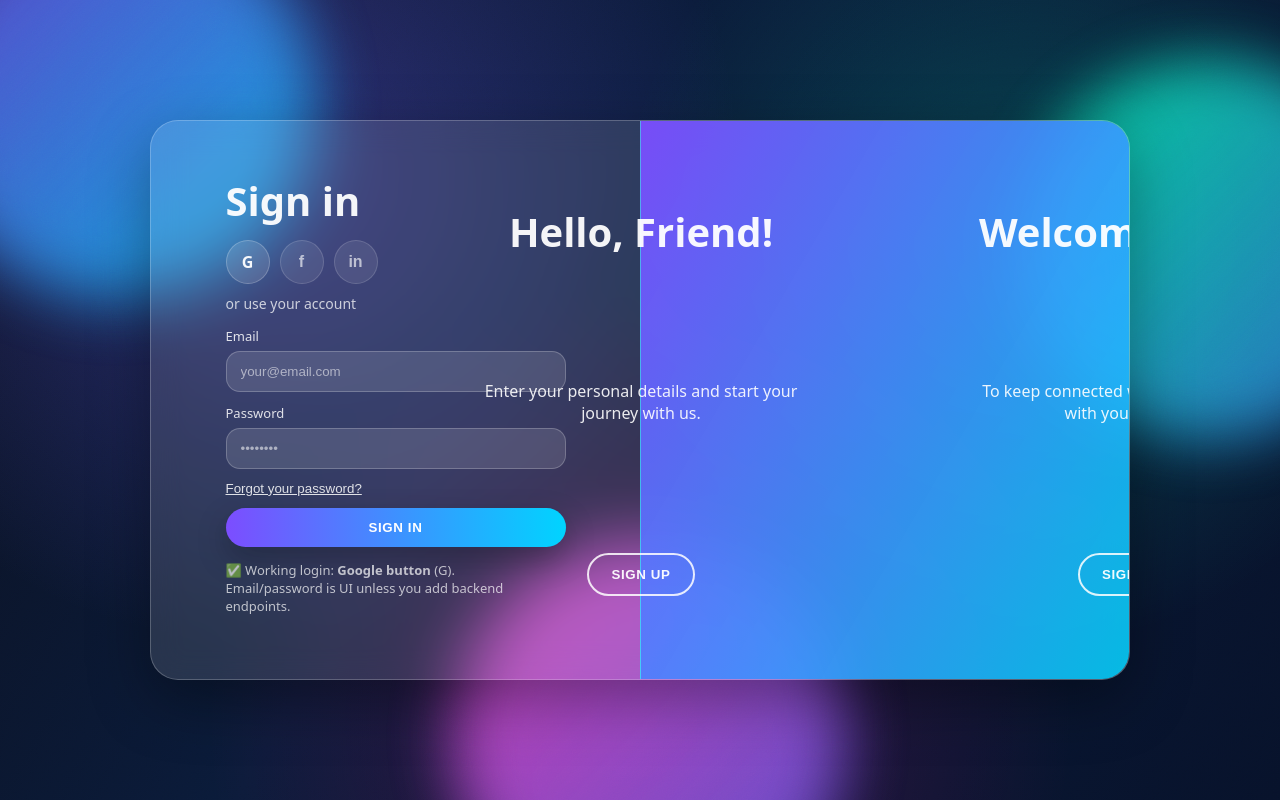
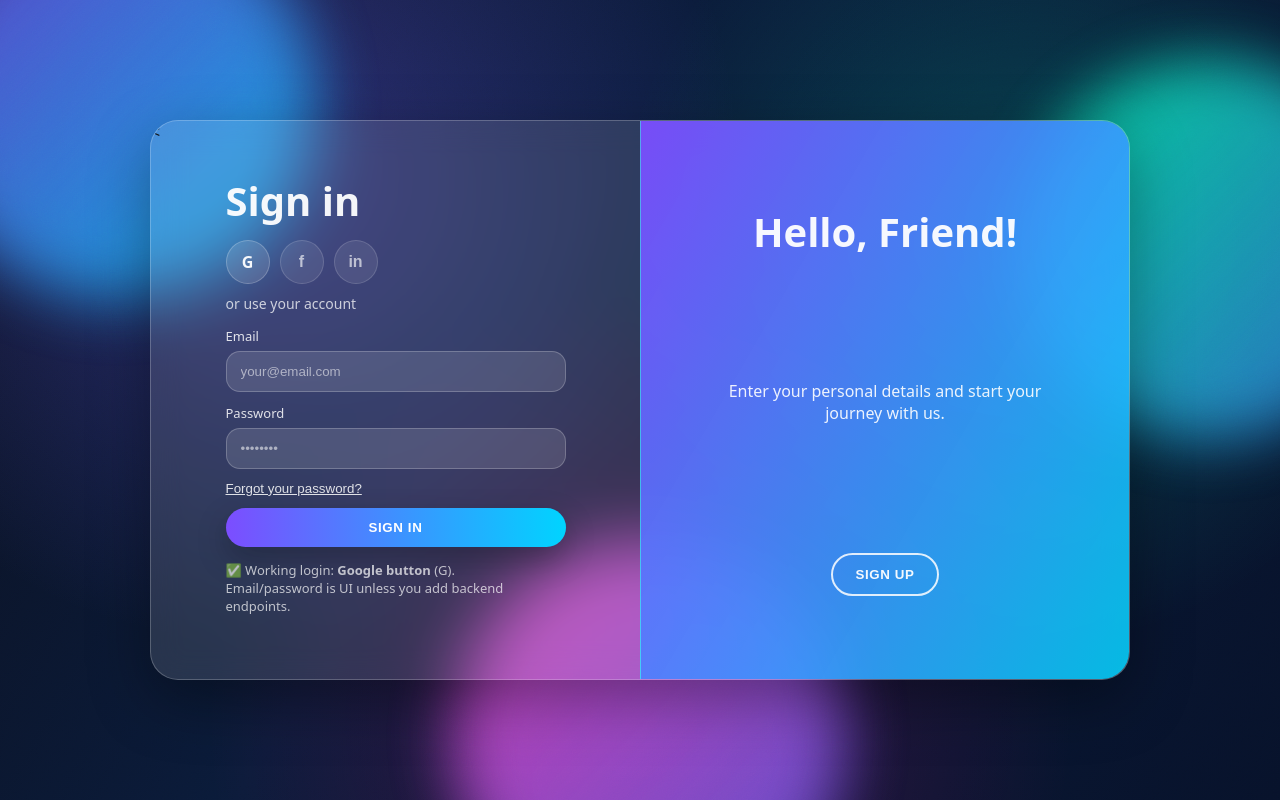
Before and after one commit to kavisara-samarakoon/unimatelk, a Spring Boot app: page / in a window 1280 px wide. Run offline with Spring Boot 4, Linux system fonts and the light colour scheme; some of the project's set-up classes (security, data sources, template engines, error pages and the like) are left out, and stand-ins take their place.

Commit message:
updated login page

```diff
--- a/src/main/resources/static/css/auth.css
+++ b/src/main/resources/static/css/auth.css
@@ -158,7 +158,7 @@ body {
     font-size: 13px;
 }
 
-/* Overlay (right half) */
+/* ---------- UPDATED OVERLAY (RIGHT SIDE) ---------- */
 .overlay {
     position: absolute;
     top: 0;
@@ -169,23 +169,28 @@ body {
     border-left: 1px solid rgba(255,255,255,0.18);
     display: grid;
     place-items: center;
+
+    /* prevents both panels showing */
+    overflow: hidden;
+
     transition: transform 0.65s cubic-bezier(.2,.9,.2,1);
 }
 
-.overlay-inner {
-    width: 200%;
-    height: 100%;
-    display: grid;
-    grid-template-columns: 1fr 1fr;
-    transition: transform 0.65s cubic-bezier(.2,.9,.2,1);
+/* Slide overlay to LEFT when signup is active */
+#shell.right-active .overlay {
+    transform: translateX(-100%);
 }
 
+/* Two overlay panels stacked */
 .overlay-panel {
+    position: absolute;
+    inset: 0;
     display: grid;
     place-items: center;
     padding: 28px;
     text-align: center;
     color: rgba(255,255,255,0.95);
+    transition: opacity 0.35s ease;
 }
 
 .overlay-panel h2 { font-size: 40px; margin: 0 0 10px; }
@@ -199,16 +204,20 @@ body {
     color: rgba(255,255,255,0.95);
 }
 
+/* Default (Sign In active): show Hello Friend + SIGN UP */
+.overlay .hello { opacity: 1; pointer-events: auto; }
+.overlay .welcome { opacity: 0; pointer-events: none; }
+
+/* When Sign Up active: show Welcome Back + SIGN IN */
+#shell.right-active .overlay .hello { opacity: 0; pointer-events: none; }
+#shell.right-active .overlay .welcome { opacity: 1; pointer-events: auto; }
+
 /* Positioning sign-in/sign-up panels */
 .sign-in { left: 0; }
 .sign-up { right: 0; opacity: 0; pointer-events: none; }
 
 #shell.right-active .sign-up { opacity: 1; pointer-events: auto; }
 #shell.right-active .sign-in { opacity: 0; pointer-events: none; }
-
-/* Slide effect */
-#shell.right-active .overlay { transform: translateX(-100%); }
-#shell.right-active .overlay-inner { transform: translateX(-50%); }
 
 /* Toast */
 .toast {
--- a/src/main/resources/static/index.html
+++ b/src/main/resources/static/index.html
@@ -106,22 +106,23 @@
             </div>
         </section>
 
-        <!-- Overlay slider (glass) -->
+        <<!-- Overlay slider (glass) -->
         <section class="overlay">
-            <div class="overlay-inner">
-                <div class="overlay-panel overlay-left">
+            <!-- Visible when Sign In form is active -->
+            <div class="overlay-panel hello">
                 <h2>Hello, Friend!</h2>
                 <p>Enter your personal details and start your journey with us.</p>
                 <button class="outline" id="goSignup">SIGN UP</button>
             </div>
 
-                <div class="overlay-panel overlay-right">
+            <!-- Visible when Sign Up form is active -->
+            <div class="overlay-panel welcome">
                 <h2>Welcome Back!</h2>
                 <p>To keep connected with us please login with your details.</p>
                 <button class="outline" id="goSignin">SIGN IN</button>
             </div>
-            </div>
         </section>
+
 
     </div>
 
```
Lines whose indentation alone changed are shown as unchanged.
